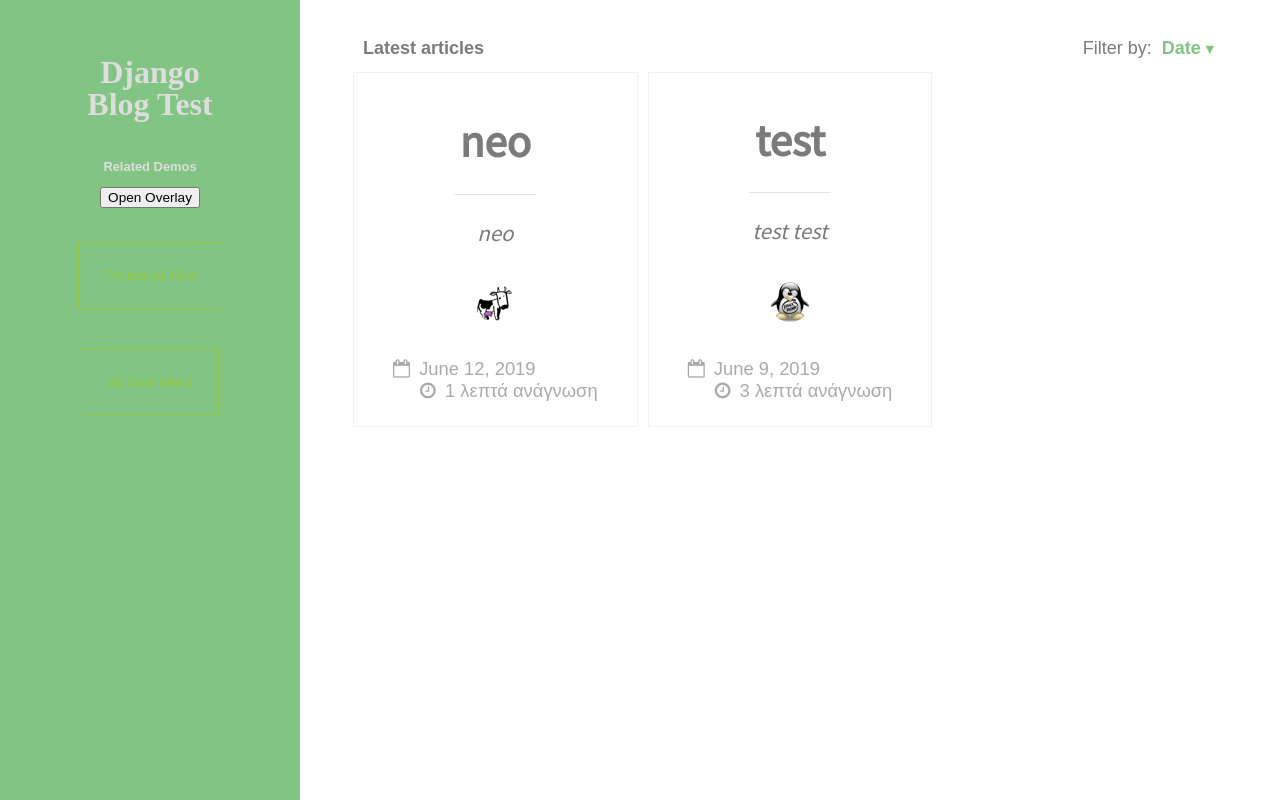
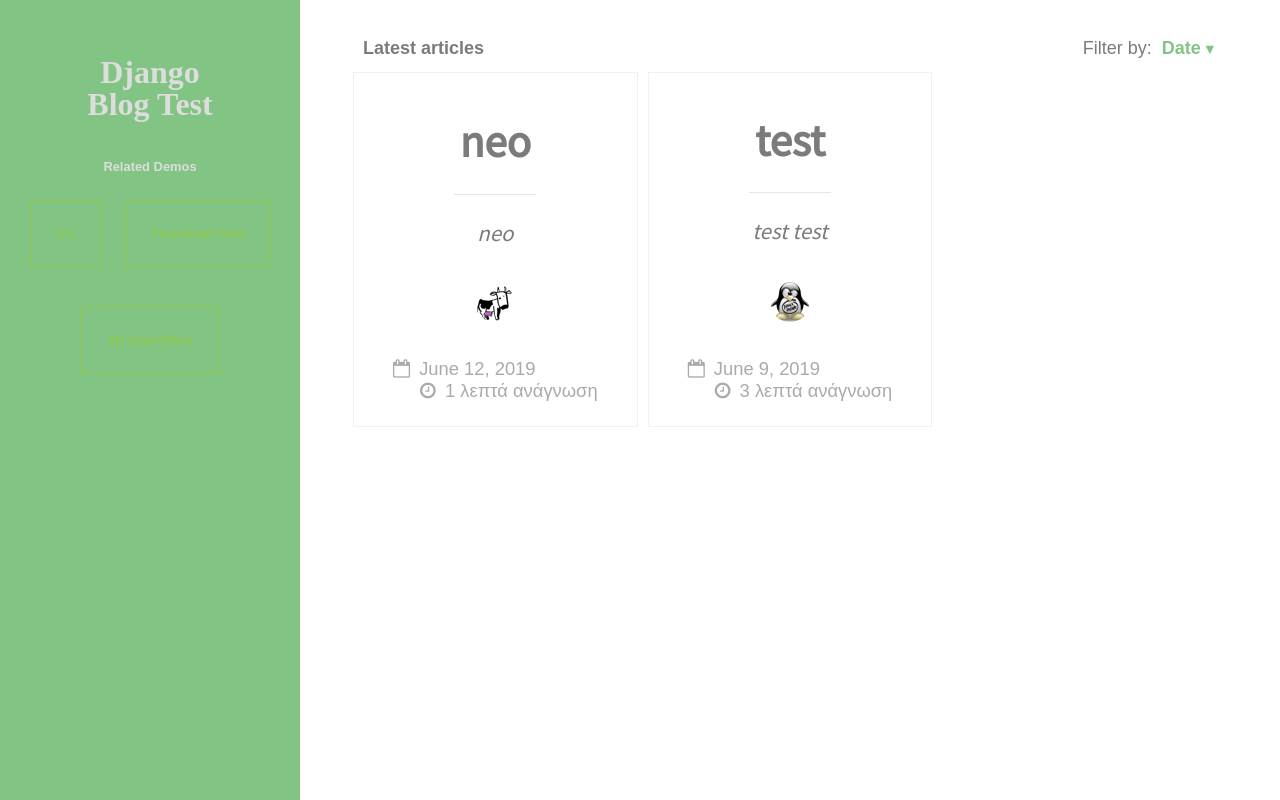
Before and after one commit to andreaspapachristos/blog, a Django app: page / in a window 1280 px wide. Run offline with Django 3.2, Linux system fonts and the light colour scheme; data comes from the database, SQL or seed files in the repository; some web fonts are replaced.

Commit message:
ekana link to button tpu modal pali

```diff
--- a/templates/index/base.html
+++ b/templates/index/base.html
@@ -31,7 +31,7 @@
 -->
 				<div class="related">
 					<h3>Related Demos</h3>
-					<p><button id="trigger-overlay" type="button">Open Overlay</button></p>
+					<a id="trigger-overlay" href="#">CV</a>
 					<a href="http://tympanus.net/Tutorials/ThumbnailGridExpandingPreview/">Thumbnail Grid</a>
 					<a href="http://tympanus.net/Development/3DGridEffect/">3D Grid Effect</a>
 				</div>
```
